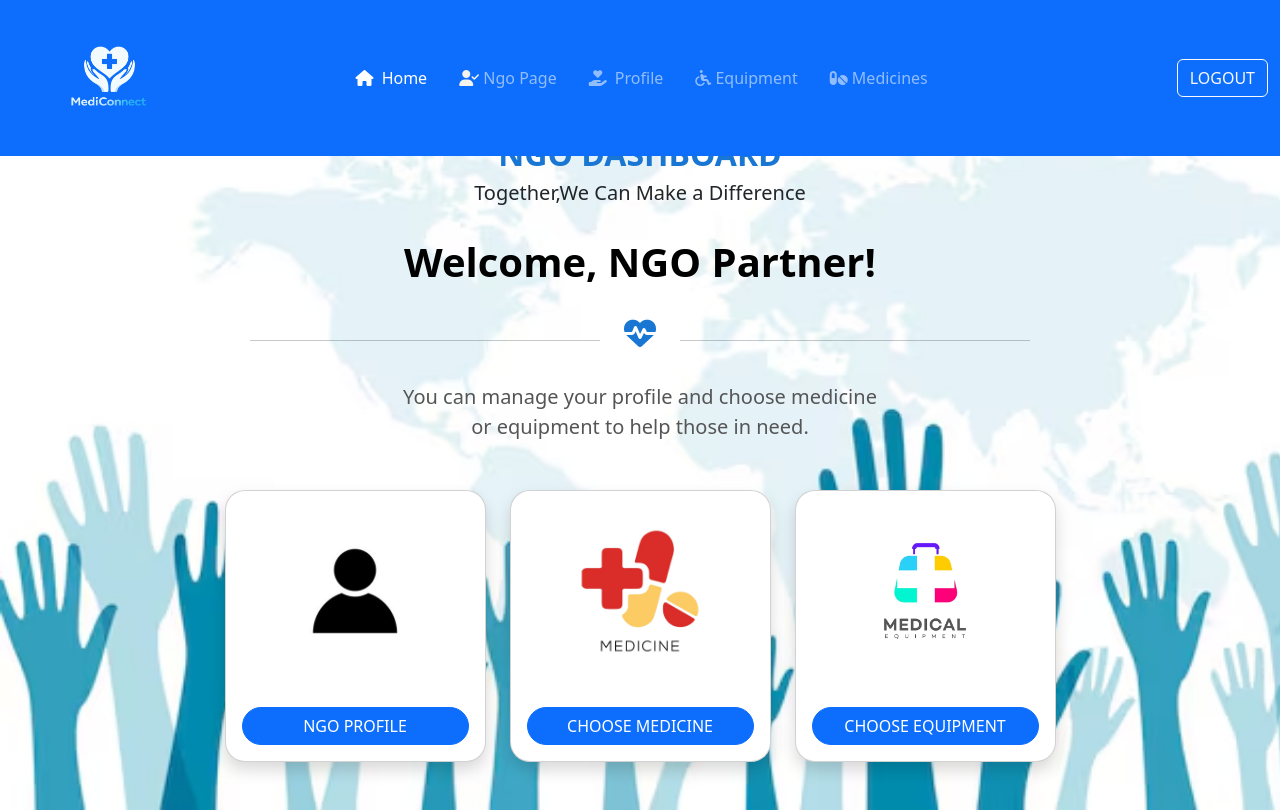
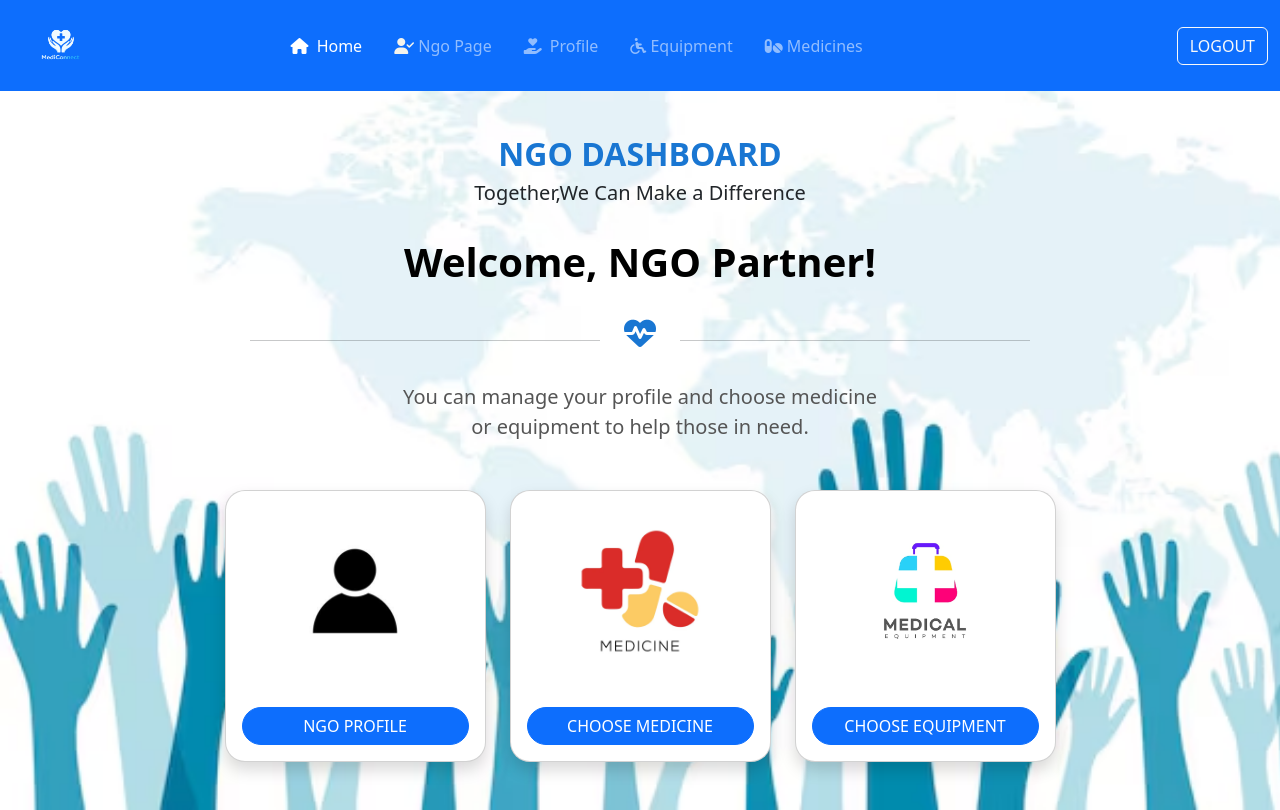
Before and after one commit to Aakriti1024/MEDICO, a website: page public/ngo-dashboard.html in a window 1280 px wide. Drawn offline with nearby package versions, Linux system fonts and the light colour scheme.

Commit message:
Update ngo-dashboard.html

```diff
--- a/public/ngo-dashboard.html
+++ b/public/ngo-dashboard.html
@@ -31,7 +31,7 @@
         <div class="container-fluid">
 
             <a class="navbar-brand" href="startingpage.html">
-                <img src="pics1/ChatGPT Image Jul 28, 2026 at 04_40_46 PM.png" style="height: 130px; max-height: 130px;">
+                <img src="pics1/ChatGPT Image Jul 28, 2026 at 04_40_46 PM.png"style="height: 65px; width: auto; max-height: 65px;">
             </a>
 
             <button class="navbar-toggler" type="button" data-bs-toggle="collapse" data-bs-target="#menu">
```
